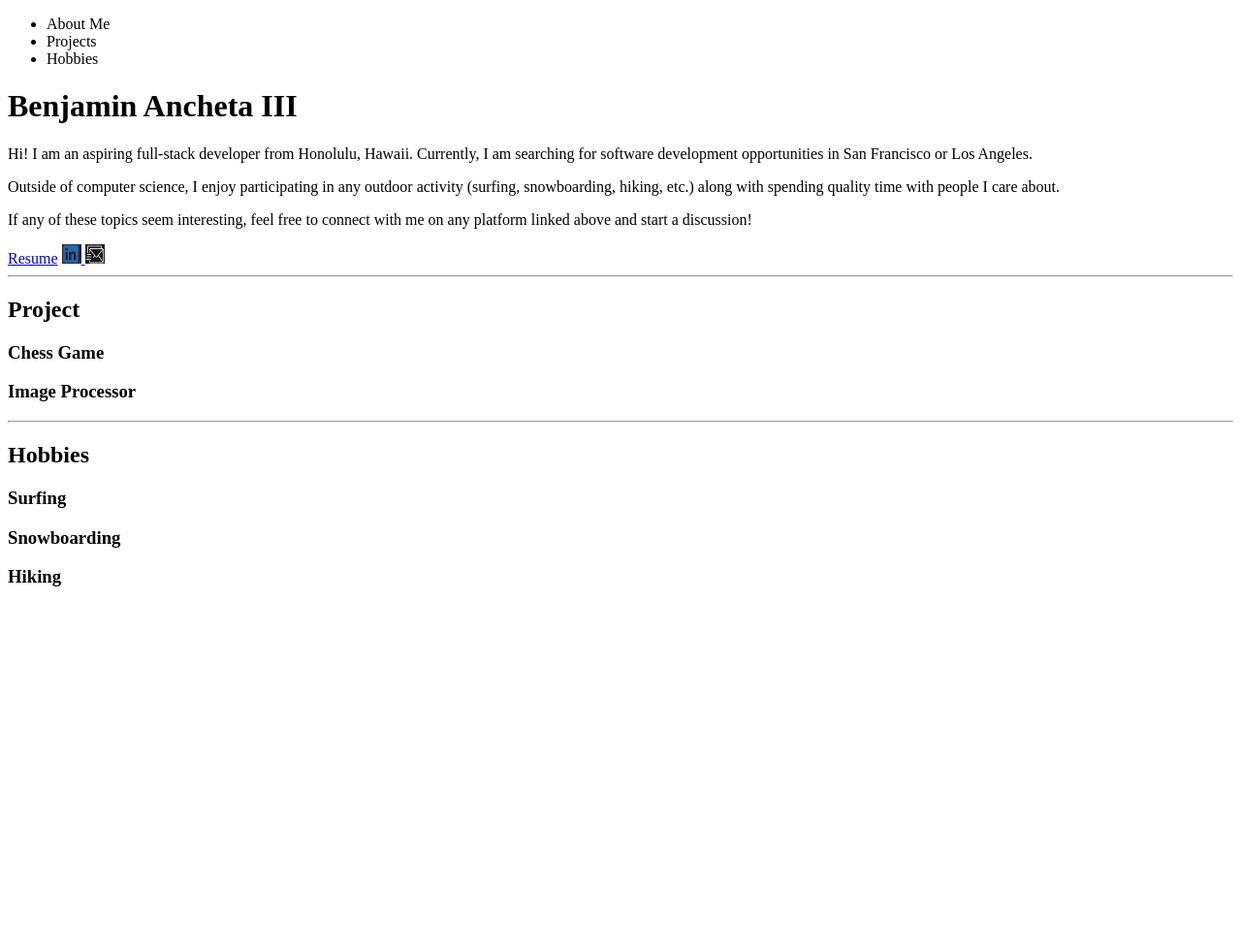
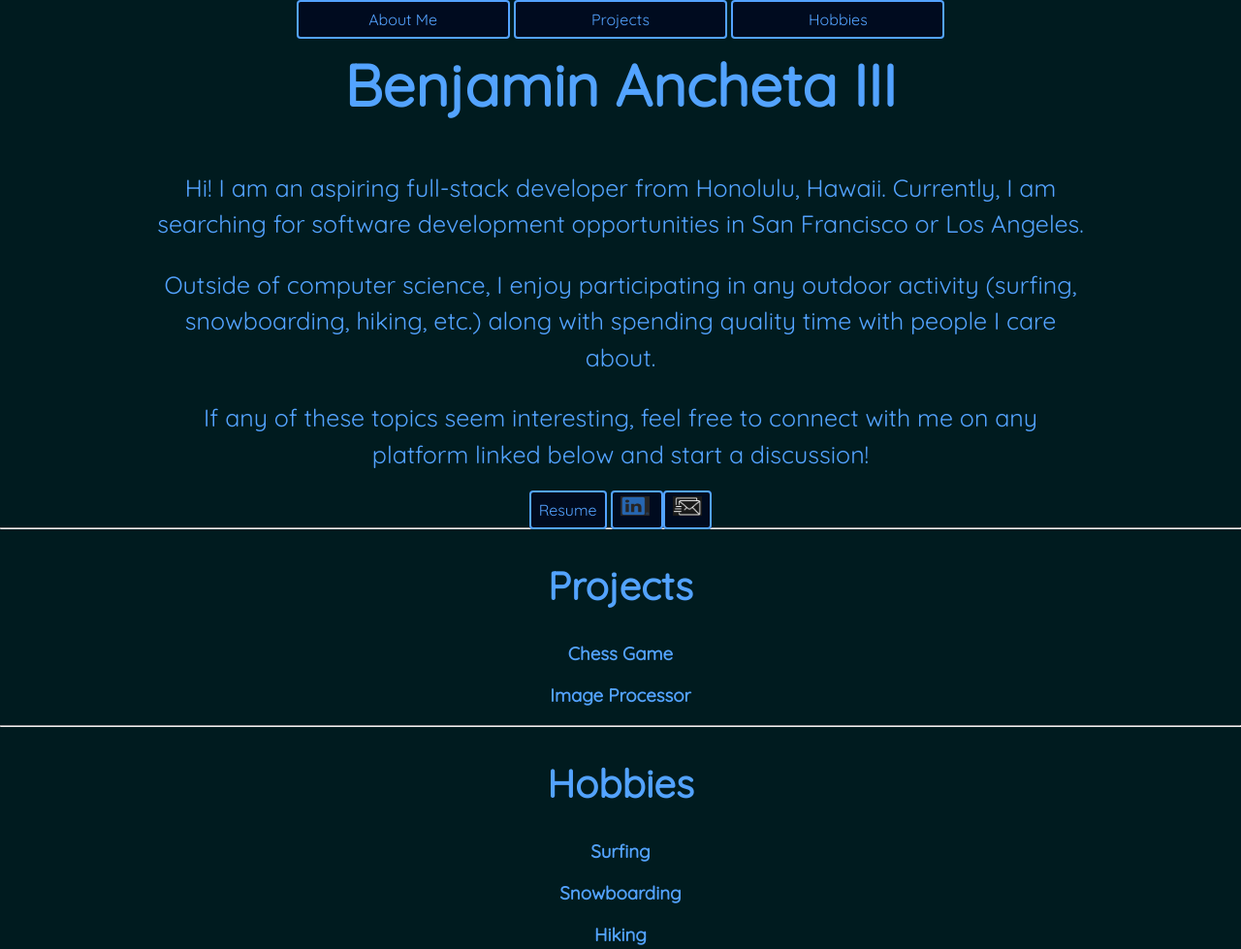
Before and after one commit to bancheta21/bancheta21.github.io, a plain HTML site: page index.html in a window 1280 px wide. Shown: the whole page at 97% size. Before the commit the page ends 800 px from the top, so only its background shows below. Drawn offline with Linux system fonts and the light colour scheme; files that its build step writes are made by us from their sources.

Commit message:
add basic css styling

```diff
--- /dev/null
+++ b/css/styles.css
@@ -0,0 +1,87 @@
+/* find hexadecimal colors /pallets --- coolers.co -- look into establishing a color gradient as one scrolls down
+potential color pallets -- black(ish) background - #000b1f, blue(ish) font - #53a3ff. #56e8ef -- Use one color for titles, one color for descriptions
+ */
+
+/* GLOBAL STYLES
+---------------------------------------*/
+
+body {
+    background: #001b1f;
+    color: #53a3ff;
+    margin: 0 auto;
+    font-family: 'Quicksand', sans-serif;
+
+}
+
+.aboutmelink {
+    border: 2px solid #53a3ff;
+    background: #000b1f;
+    text-decoration: none;
+    padding: 8px;
+    border-radius: 4px;
+    color: #53a3ff;
+}
+
+.content-center {
+    width: 75%;
+    margin: 0 auto;
+    text-align: center;
+}
+
+img {
+    width: 30px;
+}
+
+p {
+    font-size: 25px;
+    line-height: 1.5;
+}
+
+h2 {
+    font-size: 40px;
+}
+
+
+/* MENU
+---------------------------------------*/
+.menu-bar-position {
+    position: fixed;
+    top: 0px;
+    right: 50%;
+    transform: translate(50%, 0%);
+    width:100%
+}
+
+.nav-bar {
+    width: 200px;
+    border: 2px solid #53a3ff;
+    background: #000b1f;
+    text-decoration: none;
+    padding: 8px;
+    border-radius: 4px;
+    color: #53a3ff;
+    display: inline-block;
+}
+
+.nav-bar:hover {
+    background: rgb(20,31,121);
+}
+
+.nav-bar:visited {
+    color: #53a3ff;
+}
+
+/* ABOUT ME
+---------------------------------------*/
+.title {
+    font-size: 60px;
+}
+.about-me {
+
+}
+
+/* PROJECTS
+---------------------------------------*/
+
+/* HOBBIES
+---------------------------------------*/
--- a/index.html
+++ b/index.html
@@ -1,52 +1,65 @@
 <!DOCTYPE html>
 <html lang="en">
 <head>
-    <meta charset="UTF-8" />
-    <meta name="viewport" content="width=device-width, initial-scale=1.0" />
+    <meta charset="UTF-8">
+    <meta name="viewport" content="width=device-width, initial-scale=1.0">
     <title>Ben Ancheta</title>
-    <link rel="shortcut icon" type="image/png" href="./images/logo.png" />
-    <script src="chess.js" defer></script>
+    <link rel="shortcut icon" type="image/png" href="./images/logo.png">
+    <script src="chess.js" defer=""></script>
+    <link rel="preconnect" href="https://fonts.googleapis.com">
+    <link rel="preconnect" href="https://fonts.gstatic.com" crossorigin>
+    <link href="https://fonts.googleapis.com/css2?family=Quicksand&display=swap" rel="stylesheet">
+    <link rel="stylesheet" href="./styles.css">
   </head>
   <body>
+    <section>
+      <!-- make this into menu that scrolls to the different sections-->
+      <div class="content-center">
+          <div class="menu-bar-position">
+              <a class="nav-bar" href="#about-me">About Me</a>
+              <a class="nav-bar" href="#projects">Projects</a>
+              <a class="nav-bar" href="#hobbies">Hobbies</a>
+          </div>
 
-    <div>
-      <!-- make this into menu that scrolls to the different sections-->
-      <ul>
-        <li>About Me</li>
-        <li>Projects</li>
-        <li>Hobbies</li>
-      </ul>
       </div>
-    <div>
-      <h1>Benjamin Ancheta III</h1>
+    </section>
+    <section>
+      <div class="content-center" id="about-me">
+        <h1 class="title">Benjamin Ancheta III</h1>
         <p>Hi! I am an aspiring full-stack developer from Honolulu, Hawaii. Currently, I am searching for software development
            opportunities in San Francisco or Los Angeles.
         </p>
         <p>Outside of computer science, I enjoy participating in any outdoor activity (surfing, snowboarding, hiking, etc.)
            along with spending quality time with people I care about.</p>
-      <p>If any of these topics seem interesting, feel free to connect with me on any platform linked above and start a discussion!</p>
+        <p>If any of these topics seem interesting, feel free to connect with me on any platform linked below and start a discussion!</p>
         <!-- <a href="chess.html" target="_blank">"Chess Game"</a> -->
-      <a href = "./images/resume.pdf" target="_blank">Resume</a>
-      <a href = "https://www.linkedin.com/in/bancheta21/" target = “_blank”> <img src = "./images/linkedin.png" width = "20" height = "20"> </a>
-      <a href = "mailto:ancheta.b@northeastern.edu"> <img src = "./images/email.png" width = "20" height = "20"> </a>
+        <a class="aboutmelink" href="./images/resume.pdf" target="_blank">Resume</a>
+        <a class="aboutmelink" href="https://www.linkedin.com/in/bancheta21/" target="“_blank”"> <img src="./images/linkedin.png" width="20" height="20"> </a>
+        <a class="aboutmelink" href="mailto:ancheta.b@northeastern.edu"> <img src="./images/email.png" width="20" height="20"> </a>
       </div>
+    </section>
 
     <hr>
 
-    <div>
-      <h2>Project</h2>
+    <section>
+      <div class="content-center" id="projects">
+        <h2>Projects</h2>
         <h3>Chess Game</h3>
         <h3>Image Processor</h3>
       </div>
+    </section>
 
     <hr>
 
-    <div>
+    <section>
+      <div class="content-center" id="hobbies">
         <h2>Hobbies</h2>
         <h3>Surfing</h3>
         <h3>Snowboarding</h3>
         <h3>Hiking</h3>
       </div>
+    </section>
+
 
     </body>
 </html>
```
Also changed, not shown: chess.html (+40 -0 lines), 1 other file. Lines whose indentation alone changed are shown as unchanged.
